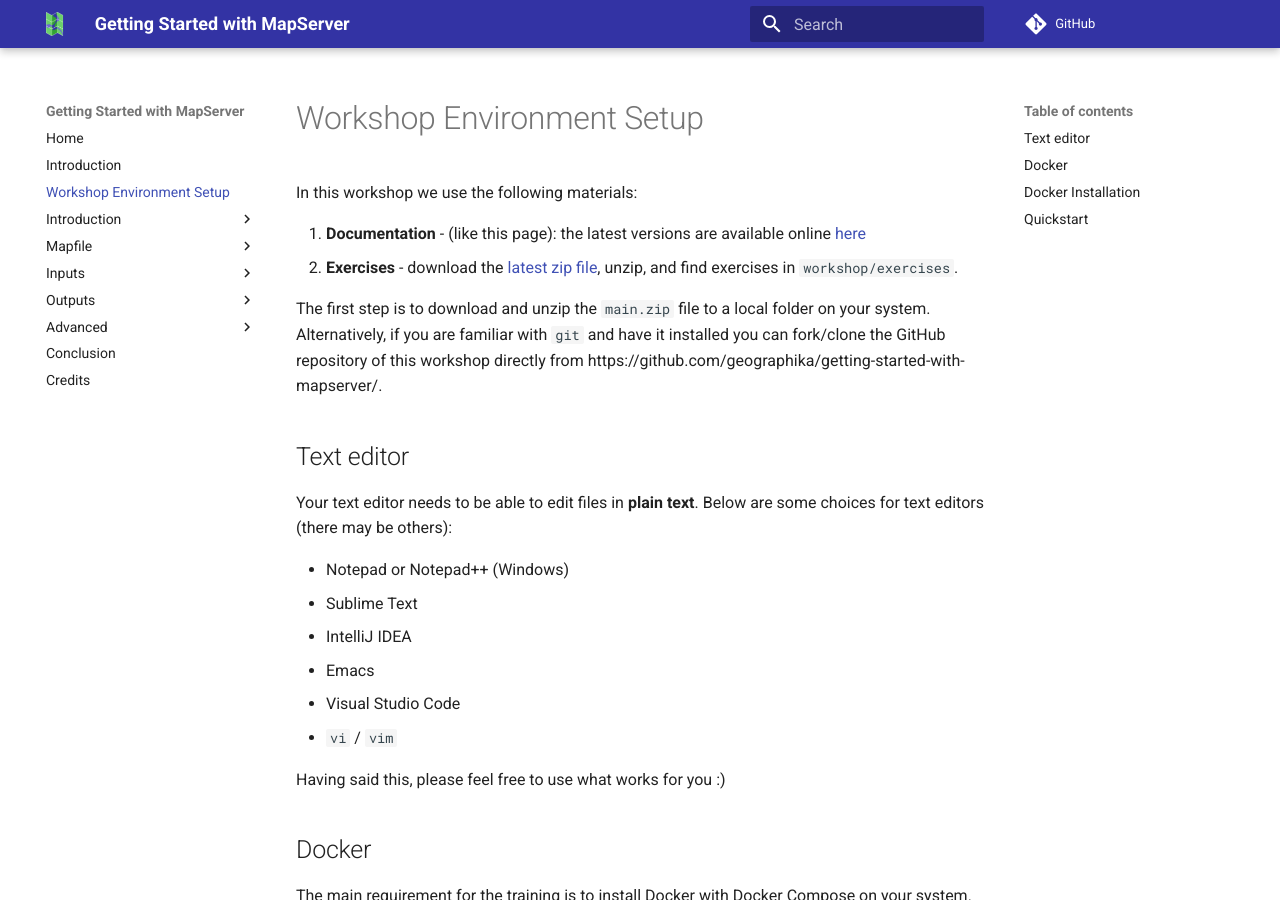
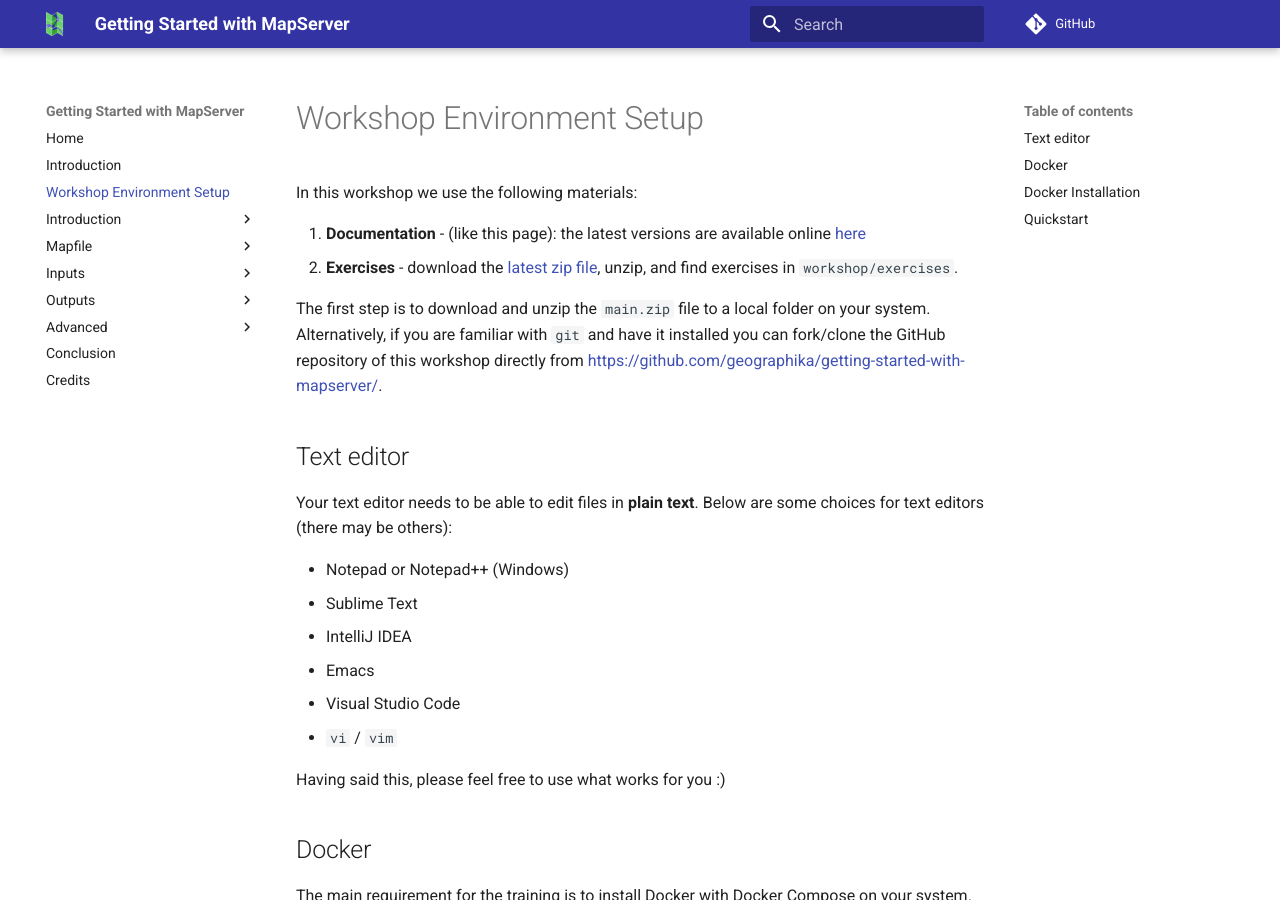
Before and after one commit to geographika/getting-started-with-mapserver, an MkDocs documentation site: the page built from workshop/content/docs/setup.md, in a window 1280 px wide and 900 px high. Built offline with MkDocs 1.6.1 and Material for MkDocs 9.7.7, drawn with Linux system fonts in a browser that asks for light colours; comment, search, counter and statistics services are not loaded.

Commit message:
Convert to link

```diff
--- a/workshop/content/docs/setup.md
+++ b/workshop/content/docs/setup.md
@@ -8,7 +8,7 @@ In this workshop we use the following materials:
 
 The first step is to download and unzip the `main.zip` file to a local folder on your system.
 Alternatively, if you are familiar with `git` and have it installed you can fork/clone the GitHub repository of this
-workshop directly from https://github.com/geographika/getting-started-with-mapserver/.
+workshop directly from <https://github.com/geographika/getting-started-with-mapserver/>.
 
 ## Text editor
 
```
